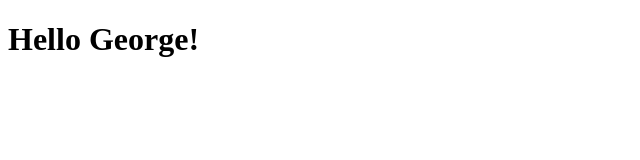
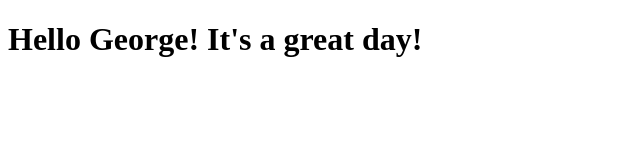
Before and after one commit to Nueswk/nuestos.learn, a plain HTML site: page site/index.html in a window 1280 px wide. Shown: the whole page, without its empty margins (0-640 px from the left). Drawn offline with Linux system fonts and the light colour scheme.

Commit message:
Small addition to my page content.

```diff
--- a/site/index.html
+++ b/site/index.html
@@ -4,6 +4,6 @@
     <title>Hello George!</title>
 </head>
 <body>
-    <h1>Hello George!</h1>
+    <h1>Hello George! It's a great day!</h1>
 </body>
 </html>
```
